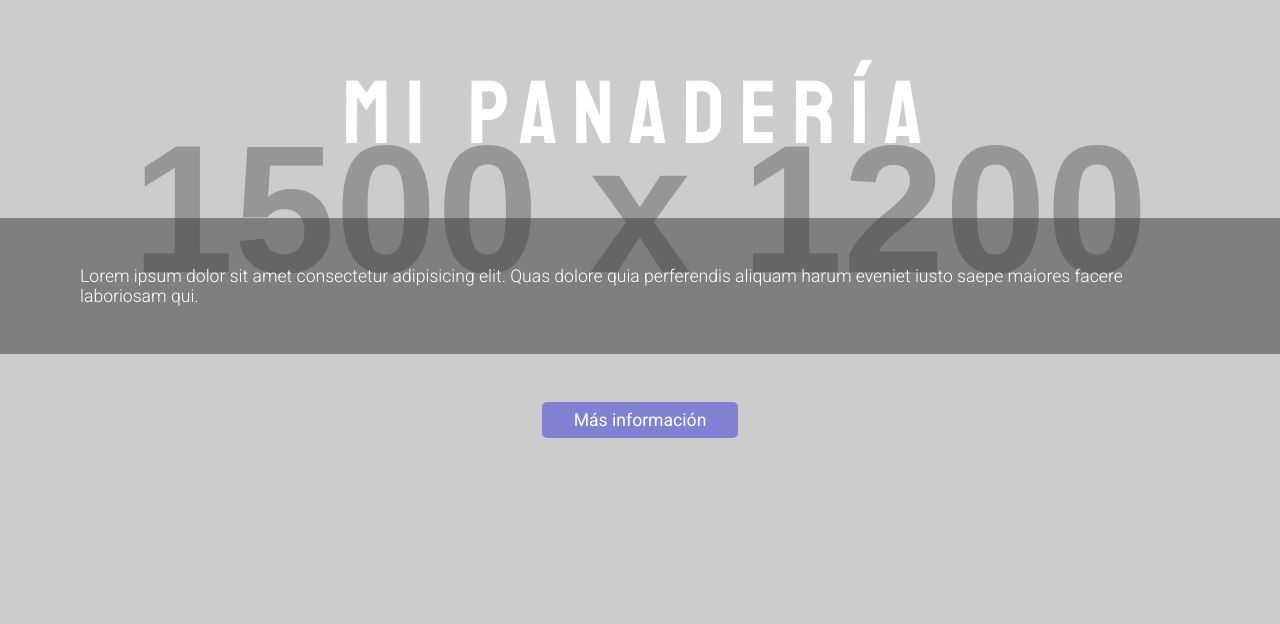
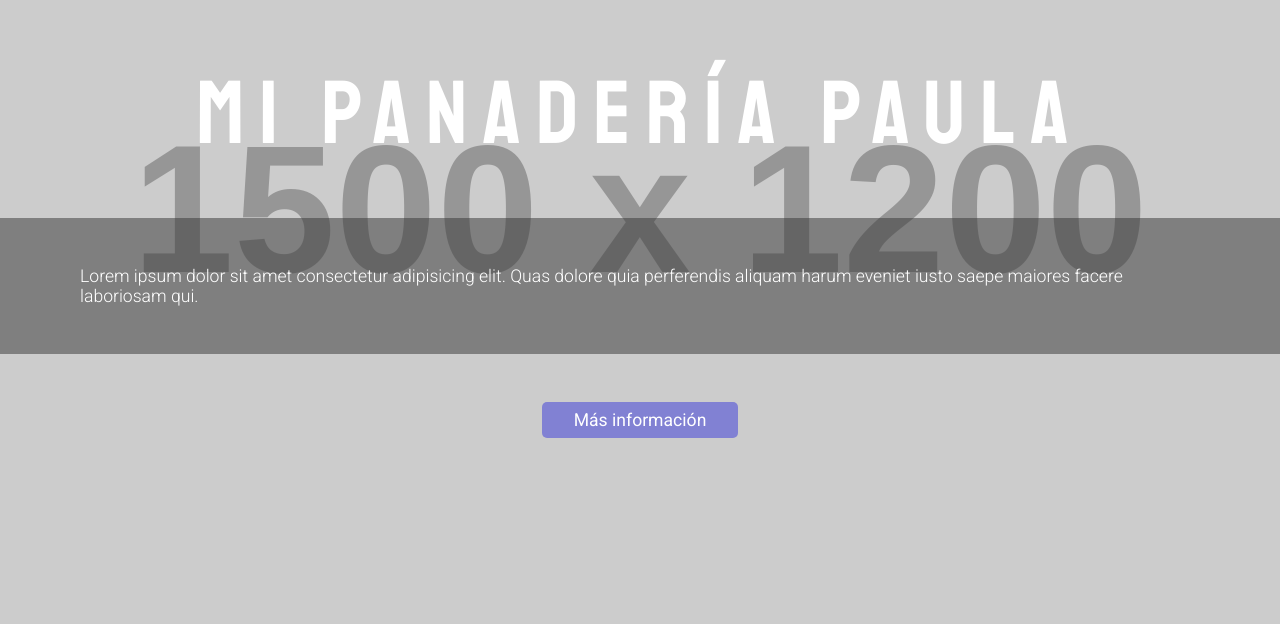
Before and after one commit to LiquidArtDevelopers/PROYECTO-1-MI-PANADERIA, a plain HTML site: page index.html in a window 1280 px wide. Shown: the part 176-800 px from the top of the page. Drawn offline with Linux system fonts and the light colour scheme; placeholder pictures from the web are drawn by us.

Commit message:
Cambios en los textos

```diff
--- a/index.html
+++ b/index.html
@@ -12,7 +12,7 @@
         <!-- Contenedor del menú -->
         <nav></nav>
 
-        <h1>Mi Panadería</h1>
+        <h1>Mi Panadería Paula</h1>
 
         <p>Lorem ipsum dolor sit amet consectetur adipisicing elit. Quas dolore quia perferendis aliquam harum eveniet iusto saepe maiores facere laboriosam qui.</p>
 
```
